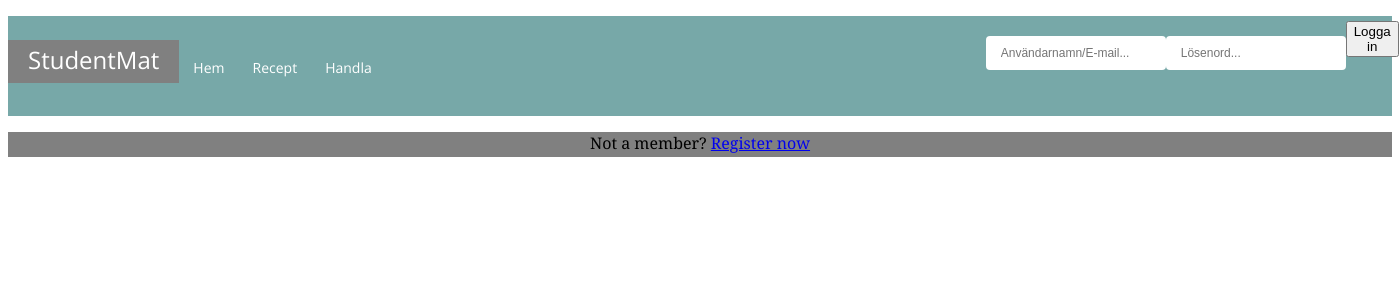
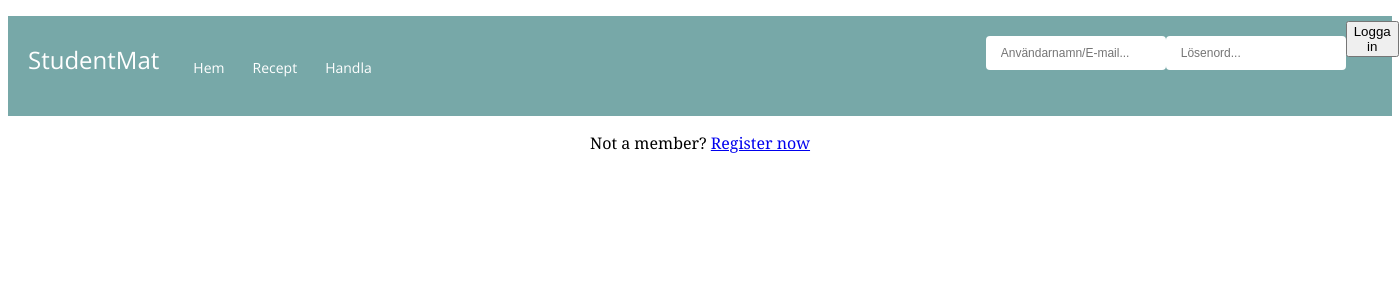
Before and after one commit to ThanitaSongvilay/del-hors-project, a PHP site: page / in a window 1400 px wide. Shown: the top 300 px of the page. Run offline with PHP 8.4, Linux system fonts and the light colour scheme.

Commit message:
Update styles.css

```diff
--- a/Deláhors-Projekt/assets/css/styles.css
+++ b/Deláhors-Projekt/assets/css/styles.css
@@ -145,8 +145,5 @@ grid-gap: 5px 5px;
 p{
   font-family: Georgia, 'Times New Roman', Times, serif;
   color: black;
-  background-color: grey;
-  border-bottom: 3px solid grey;
   border-image-outset: 0px;
-  padding: 0px;
 }
```
